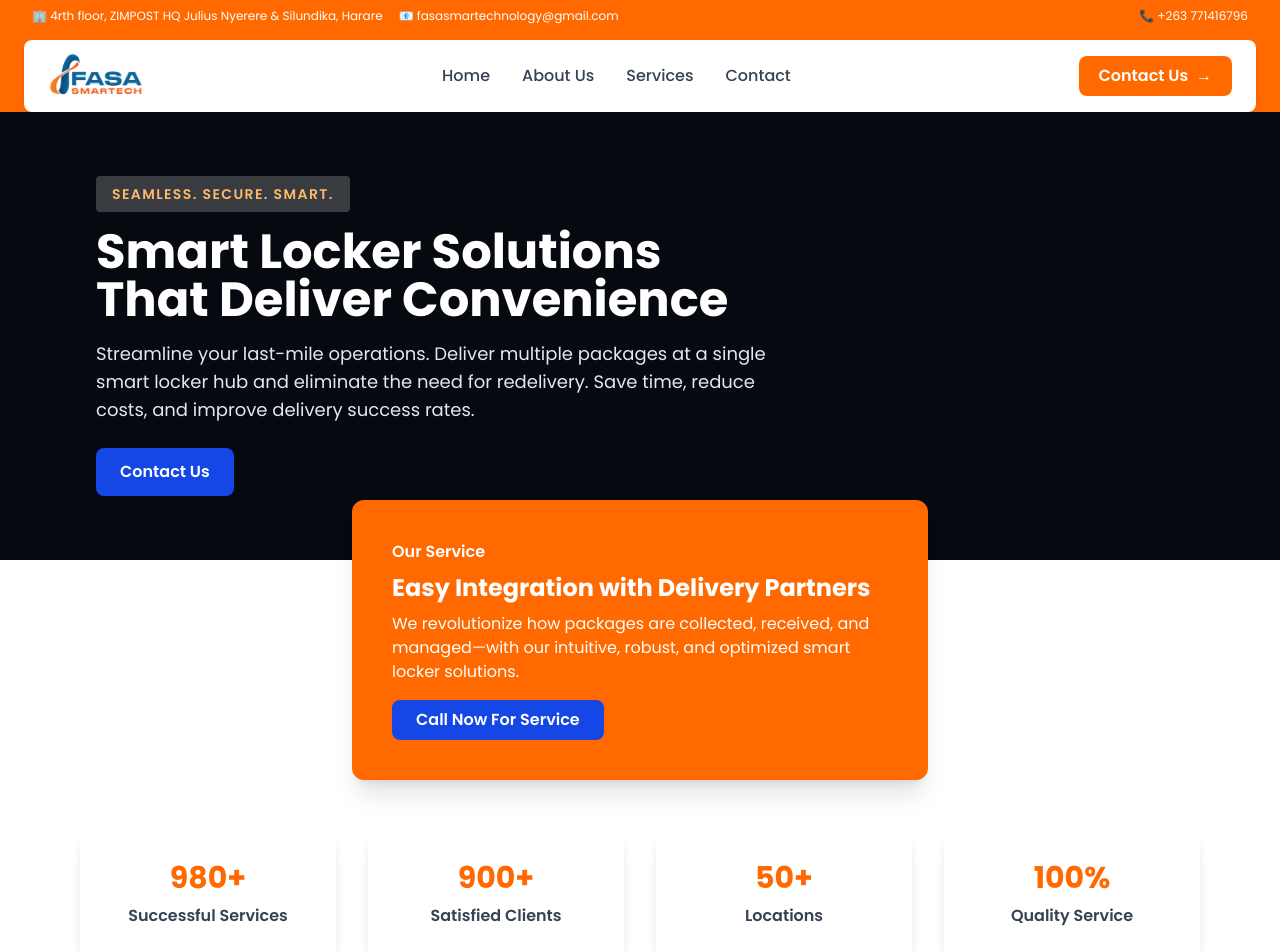
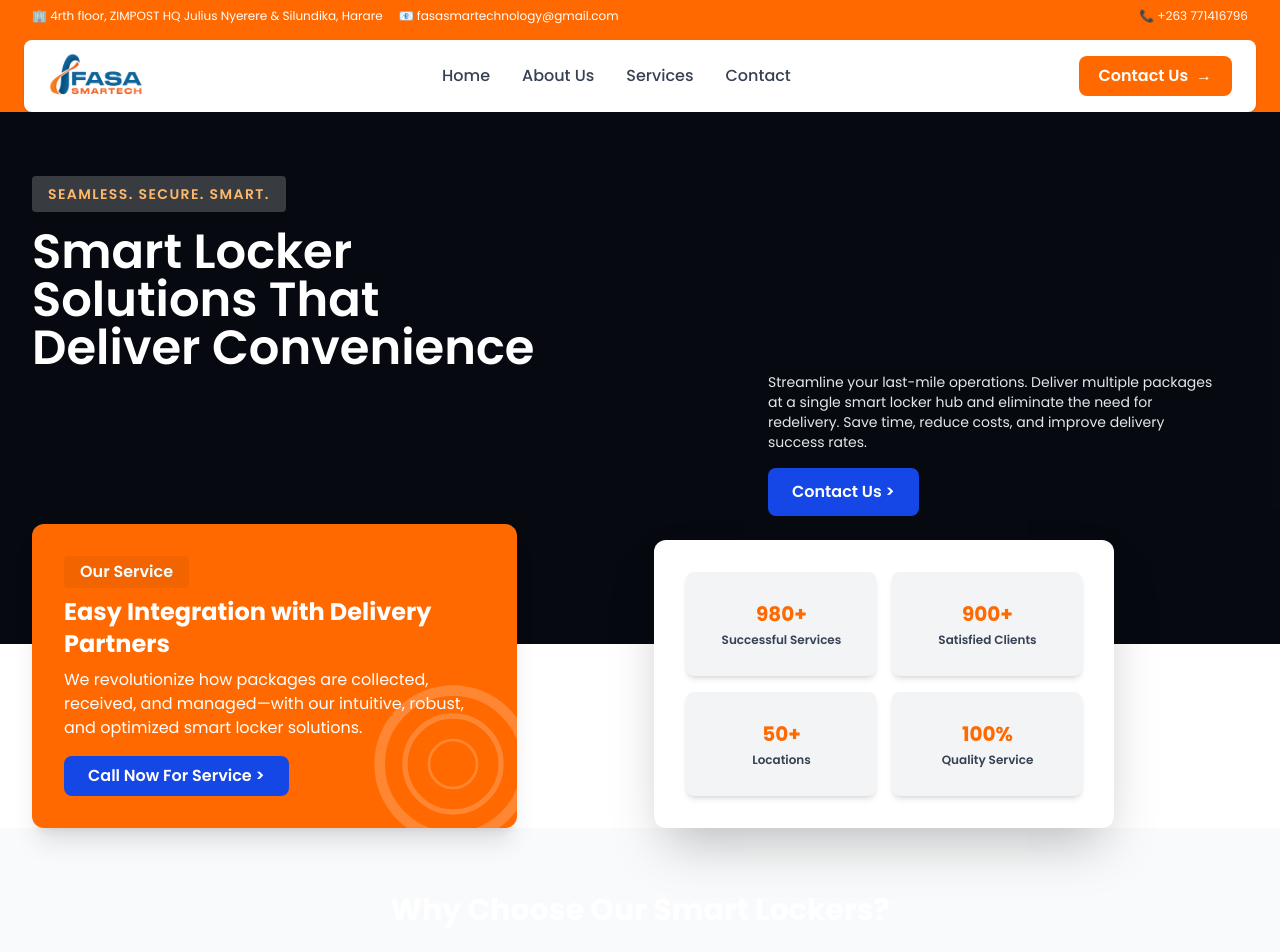
Before and after one commit to Sisasenkosi/WebsiteFasav2, a React (Vite) app: page / in a window 1280 px wide. Shown: the top 952 px of the page. Built offline with nearby package versions, Linux system fonts and the light colour scheme.

Commit message:
Home hero section well aligned

```diff
--- a/index.html
+++ b/index.html
@@ -4,7 +4,13 @@
     <meta charset="UTF-8" />
     <link rel="icon" type="image/svg+xml" href="/src/assets/fasa.ICO" />
     <meta name="viewport" content="width=device-width, initial-scale=1.0" />
-    <title>FasaSmartech</title>
+    <title>Fasamartech</title>
+    <link rel="preconnect" href="https://fonts.googleapis.com" />
+    <link rel="preconnect" href="https://fonts.gstatic.com" crossorigin />
+    <link
+      href="https://fonts.googleapis.com/css2?family=Poppins:wght@400;500;600;700&display=swap"
+      rel="stylesheet"
+    />
   </head>
   <body>
     <div id="root"></div>
--- a/src/pages/Home.jsx
+++ b/src/pages/Home.jsx
@@ -7,63 +7,141 @@ const Home = () => {
     <div className="bg-white min-h-screen w-full">
       <Header />
       {/* Hero Section */}
-      <section className="relative bg-gray-900 text-white min-h-[400px] flex flex-col justify-center items-start px-6 md:px-24 py-16">
+      <section className="relative bg-gray-900 text-white pt-16 pb-32 px-6 lg:px-8">
         <div className="absolute inset-0 bg-black/60 z-0" />
-        <div className="relative z-10 max-w-2xl">
+        <div className="relative z-10 max-w-7xl mx-auto">
+          {/* Top Part: Headline and Subtext */}
+          <div className="grid grid-cols-1 lg:grid-cols-2 gap-8 items-center">
+            {/* Left: Headline */}
+            <div>
               <span className="bg-white/20 text-orange-300 font-semibold px-4 py-2 rounded mb-4 tracking-widest text-xs md:text-sm inline-block">
                 SEAMLESS. SECURE. SMART.
               </span>
-          <h1 className="text-3xl md:text-5xl font-bold mb-4 text-left">
-            Smart Locker Solutions That Deliver Convenience
+              <h1 className="text-xl lg:text-5xl font-semibold">
+                Smart Locker
               </h1>
-          <p className="mb-6 text-lg text-gray-200 text-left">
-            Streamline your last-mile operations. Deliver multiple packages at a
-            single smart locker hub and eliminate the need for redelivery. Save
-            time, reduce costs, and improve delivery success rates.
+              <h1 className="text-xl lg:text-5xl font-semibold">
+                Solutions That
+              </h1>
+              <h1 className="text-xl lg:text-5xl font-semibold">
+                Deliver Convenience
+              </h1>
+            </div>
+          </div>
+
+          {/* Right: Sub-text and Button */}
+          <div className="relative z-10 max-w-7xl mx-auto flex justify-end px-4 mt-0">
+            <div className="max-w-md text-left mr-4">
+              <p className="text-sm text-gray-200 mb-4">
+                Streamline your last-mile operations. Deliver multiple packages
+                at a single smart locker hub and eliminate the need for
+                redelivery. Save time, reduce costs, and improve delivery
+                success rates.
               </p>
               <button className="bg-blue-700 text-white px-6 py-3 rounded-lg font-semibold hover:bg-blue-800 transition">
-            Contact Us
+                Contact Us &gt;
               </button>
             </div>
+          </div>
+        </div>
       </section>
-      {/* Orange Card Section */}
-      <section className="flex justify-start md:justify-center mt-[-60px] z-20 relative px-4">
-        <div className="bg-orange-500 rounded-xl shadow-xl flex flex-col md:flex-row items-center md:items-start p-8 md:p-10 max-w-xl w-auto">
-          <div className="flex-1">
-            <div className="text-white font-semibold mb-2">Our Service</div>
-            <div className="text-white text-xl md:text-2xl font-bold mb-2">
+
+      {/* Overlapping Card Section */}
+      <section className="relative -mt-30 z-10">
+        <div className="max-w-7xl mx-auto px-6 lg:px-8">
+          <div className="flex flex-col lg:flex-row items-center lg:items-end gap-1">
+            {/* Left: Orange Card */}
+            <div className="bg-orange-500 rounded-xl shadow-xl p-8 lg:w-2/5 w-full relative overflow-hidden">
+              <svg
+                className="absolute -bottom-4 -right-4 z-0 opacity-20 w-40 h-40 pointer-events-none"
+                viewBox="0 0 120 120"
+                fill="none"
+                xmlns="http://www.w3.org/2000/svg"
+              >
+                <circle
+                  cx="60"
+                  cy="60"
+                  r="55"
+                  stroke="#fff"
+                  strokeWidth="8"
+                  fill="none"
+                />
+                <circle
+                  cx="60"
+                  cy="60"
+                  r="36"
+                  stroke="#fff"
+                  strokeWidth="4"
+                  fill="none"
+                />
+                <circle
+                  cx="60"
+                  cy="60"
+                  r="18"
+                  stroke="#fff"
+                  strokeWidth="2"
+                  fill="none"
+                />
+              </svg>
+              <div className="relative z-10 text-white">
+                <div className="inline-block bg-black/5 text-white font-semibold px-4 py-1 rounded mb-2">
+                  Our Service
+                </div>
+                <div className="text-xl md:text-2xl font-bold mb-2">
                   Easy Integration with Delivery Partners
                 </div>
-            <div className="text-white mb-4 text-sm md:text-base">
+                <p className="mb-4 text-sm md:text-base">
                   We revolutionize how packages are collected, received, and
                   managed—with our intuitive, robust, and optimized smart locker
                   solutions.
-            </div>
+                </p>
                 <button className="bg-blue-700 text-white px-6 py-2 rounded-lg font-semibold hover:bg-blue-800 transition">
-              Call Now For Service
+                  Call Now For Service &gt;
                 </button>
               </div>
             </div>
-      </section>
-      {/* Stats Section */}
-      <section className="flex flex-wrap justify-center gap-8 py-12 bg-white">
-        <div className="bg-white rounded-xl shadow-lg p-8 w-64 text-center">
-          <div className="text-3xl font-bold text-orange-500 mb-2">980+</div>
-          <div className="text-gray-700 font-semibold">Successful Services</div>
+
+            {/* Right: Stats Cards on an Elevated Card */}
+            <div className="lg:w-3/5 w-full flex justify-center items-center">
+              <div className="bg-white rounded-xl shadow-2xl grid grid-cols-2 grid-rows-2 gap-4 w-115 h-72 p-8">
+                <div className="bg-gray-100 rounded-lg p-3 text-center shadow-md flex flex-col justify-center items-center">
+                  <div className="text-xl font-bold text-orange-500 mb-1">
+                    980+
                   </div>
-        <div className="bg-white rounded-xl shadow-lg p-8 w-64 text-center">
-          <div className="text-3xl font-bold text-orange-500 mb-2">900+</div>
-          <div className="text-gray-700 font-semibold">Satisfied Clients</div>
+                  <div className="text-gray-700 font-semibold text-xs">
+                    Successful Services
                   </div>
-        <div className="bg-white rounded-xl shadow-lg p-8 w-64 text-center">
-          <div className="text-3xl font-bold text-orange-500 mb-2">50+</div>
-          <div className="text-gray-700 font-semibold">Locations</div>
                 </div>
-        <div className="bg-white rounded-xl shadow-lg p-8 w-64 text-center">
-          <div className="text-3xl font-bold text-orange-500 mb-2">100%</div>
-          <div className="text-gray-700 font-semibold">Quality Service</div>
+                <div className="bg-gray-100 rounded-lg p-3 text-center shadow-md flex flex-col justify-center items-center">
+                  <div className="text-xl font-bold text-orange-500 mb-1">
+                    900+
+                  </div>
+                  <div className="text-gray-700 font-semibold text-xs">
+                    Satisfied Clients
+                  </div>
+                </div>
+                <div className="bg-gray-100 rounded-lg p-3 text-center shadow-md flex flex-col justify-center items-center">
+                  <div className="text-xl font-bold text-orange-500 mb-1">
+                    50+
+                  </div>
+                  <div className="text-gray-700 font-semibold text-xs">
+                    Locations
+                  </div>
+                </div>
+                <div className="bg-gray-100 rounded-lg p-3 text-center shadow-md flex flex-col justify-center items-center">
+                  <div className="text-xl font-bold text-orange-500 mb-1">
+                    100%
+                  </div>
+                  <div className="text-gray-700 font-semibold text-xs">
+                    Quality Service
+                  </div>
+                </div>
+              </div>
+            </div>
+          </div>
         </div>
       </section>
+
       {/* Features Section */}
       <section className="py-16 bg-gray-50">
         <div className="max-w-5xl mx-auto px-4">
@@ -108,6 +186,7 @@ const Home = () => {
           </div>
         </div>
       </section>
+
       {/* Call to Action Section */}
       <section className="w-full bg-orange-500 rounded-lg my-8 flex flex-col md:flex-row items-center justify-between px-6 md:px-16 py-10 md:py-8 gap-8 md:gap-0">
         <div className="flex-1 flex flex-col justify-center items-start">
@@ -153,6 +232,7 @@ const Home = () => {
           <div className="w-56 h-56 bg-gray-200 rounded-xl shadow-lg hidden md:block" />
         </div>
       </section>
+
       <Footer />
     </div>
   );
--- /dev/null
+++ b/tailwind.config.js
@@ -0,0 +1,12 @@
+/* eslint-env node */
+module.exports = {
+  content: ['./src/**/*.{js,jsx,ts,tsx}'],
+  theme: {
+    extend: {
+      fontFamily: {
+        sans: ['Poppins', 'sans-serif'],
+      },
+    },
+  },
+  plugins: [],
+};
```
Lines whose indentation alone changed are shown as unchanged.
